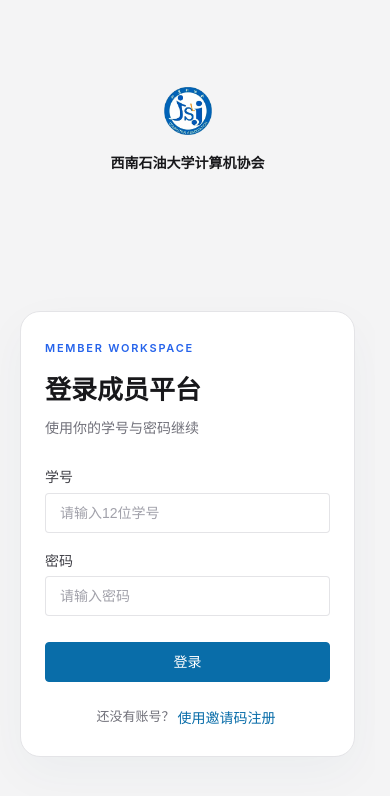
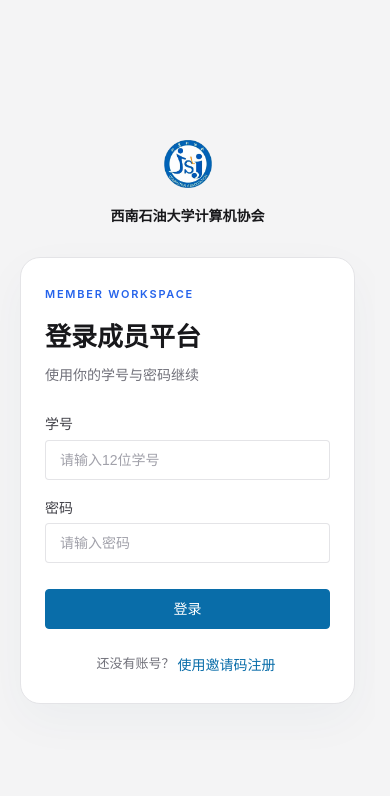
Before and after one commit to Xiao-Hu-Hu/SWPUCAT, a Vue app in the folder web/: page /app/login in a window 390 px wide. Shown: the top 796 px of the page. Built offline with nearby package versions, Linux system fonts and the light colour scheme.

Commit message:
fix(web): tighten mobile login vertical spacing

```diff
--- a/web/src/views/LoginView.vue
+++ b/web/src/views/LoginView.vue
@@ -266,7 +266,7 @@ onUnmounted(() => { if (countdownTimer) clearInterval(countdownTimer) })
   gap: 0.5rem;
 }
 @media (max-width:768px) {
- .login-page { grid-template-columns:1fr; gap:24px; padding:32px 20px; max-width:500px; }
+ .login-page { grid-template-columns:1fr; grid-template-rows:auto auto; align-content:center; gap:28px; padding:32px 20px; max-width:500px; }
  .login-intro { text-align:center; }
  .association-logo { width:48px; height:48px; margin-bottom:8px; }
  .login-intro h1,.login-intro > p:not(.brand-name),.intro-note { display:none; }
```
